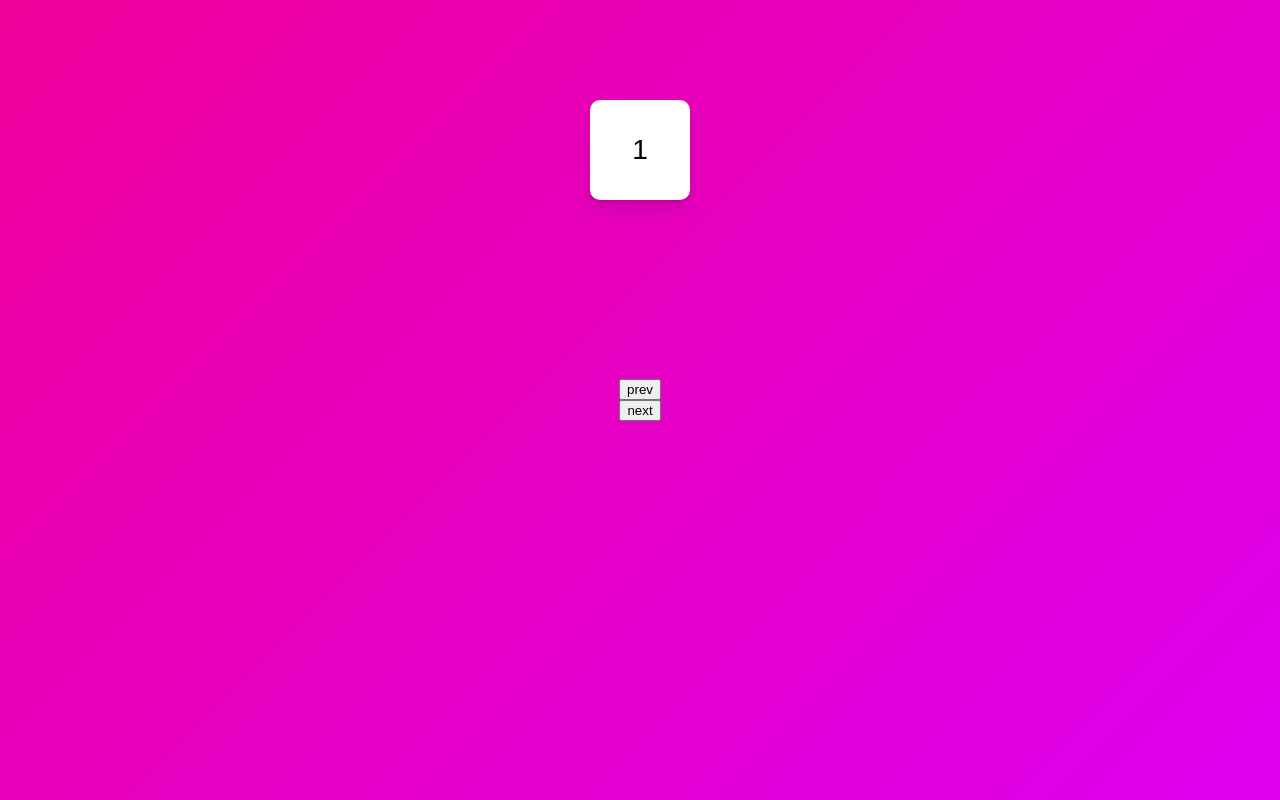
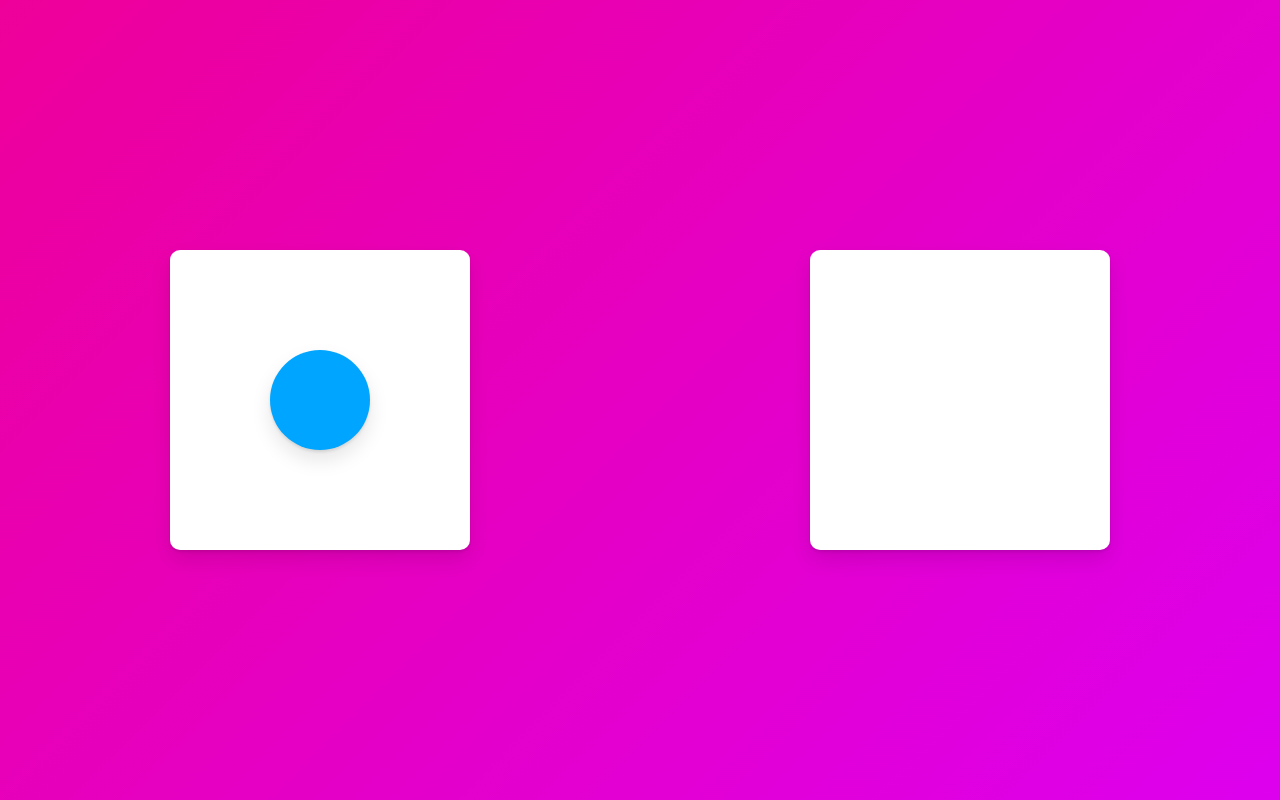
Before and after one commit to gahyeon-park/react-masterclass-typescript, a React (Create React App) app: page / in a window 1280 px wide. Built offline with nearby package versions, Linux system fonts and the light colour scheme.

Commit message:
#8.13 layout props

```diff
--- /dev/null
+++ b/src/MotionLayout.tsx
@@ -0,0 +1,64 @@
+import styled from "styled-components";
+import { motion, AnimatePresence } from "framer-motion";
+import { useState } from "react";
+
+const Wrapper = styled(motion.div)`
+  display: flex;
+  width: 100vw;
+  height: 100vh;
+  justify-content: space-around;
+  align-items: center;
+  background: linear-gradient(135deg, rgb(238, 0, 153), rgb(221, 0, 238));
+`;
+
+const Box = styled(motion.div)`
+  display: flex;
+  justify-content: center;
+  align-items: center;
+  width: 300px;
+  height: 300px;
+  border-radius: 10px;
+  background-color: white;
+  box-shadow: 0 2px 3px rgba(0, 0, 0, 0.1), 0 10px 20px rgba(0, 0, 0, 0.1);
+  font-size: 28px;
+`;
+
+const Circle = styled(motion.div)`
+  width: 100px;
+  height: 100px;
+  border-radius: 50px;
+  background-color: #00a5ff;
+  box-shadow: 0 2px 3px rgba(0, 0, 0, 0.1), 0 10px 20px rgba(0, 0, 0, 0.1);
+`;
+
+function App() {
+  const [clicked, setClicked] = useState(false);
+  const toggleClick = () => setClicked((prev) => !prev);
+  return (
+    <Wrapper onClick={toggleClick}>
+      {/* <Box
+        style={{
+          justifyContent: clicked ? "center" : "flex-start",
+          alignItems: clicked ? "center" : "flex-start",
+        }}
+      >
+        <Circle layout></Circle>
+      </Box> */}
+      <Box>
+        {!clicked ? (
+          <Circle layoutId="circle" style={{ borderRadius: "50px" }}></Circle>
+        ) : null}
+      </Box>
+      <Box>
+        {clicked ? (
+          <Circle
+            layoutId="circle"
+            style={{ borderRadius: 0, scale: 1.5 }}
+          ></Circle>
+        ) : null}
+      </Box>
+    </Wrapper>
+  );
+}
+
+export default App;
--- a/src/index.tsx
+++ b/src/index.tsx
@@ -1,9 +1,9 @@
-import React from 'react';
-import ReactDOM from 'react-dom/client';
-import { RecoilRoot } from 'recoil';
-import App from './App';
-import { ThemeProvider, createGlobalStyle } from 'styled-components';
-import { darkTheme } from './theme';
+import React from "react";
+import ReactDOM from "react-dom/client";
+import { RecoilRoot } from "recoil";
+import App from "./MotionLayout";
+import { ThemeProvider, createGlobalStyle } from "styled-components";
+import { darkTheme } from "./theme";
 
 const GlobalStyle = createGlobalStyle`
 html, body, div, span, applet, object, iframe,
@@ -26,7 +26,6 @@ time, mark, audio, video {
   font: inherit;
   vertical-align: baseline;
 }
-@@ -49,34 +50,33 @@
 q:before, q:after {
   content: '';
   content: none;
@@ -49,7 +48,7 @@ a {
 
 const root = ReactDOM.createRoot(
   document.getElementById("root") as HTMLElement
-  );
+);
 
 root.render(
   <div>
```
